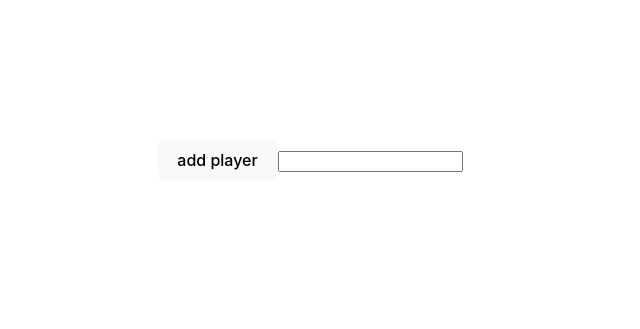
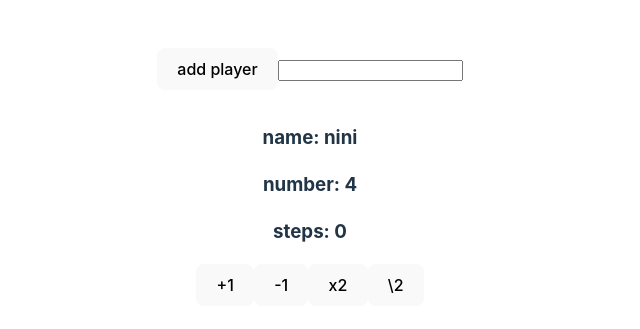
Before and after one commit to TalyaAlbeck/rotem-talya, a React (Vite) app in the folder react-project-2/: page / in a window 1280 px wide. Shown: the part 223-552 px from the top of the page, without its empty margins (330-970 px from the left). Built offline with nearby package versions, Linux system fonts and the light colour scheme.

Commit message:
game board without players yet

```diff
--- a/react-project-2/src/App.jsx
+++ b/react-project-2/src/App.jsx
@@ -3,6 +3,7 @@ import reactLogo from './assets/react.svg'
 import viteLogo from '/vite.svg'
 import './App.css'
 import AddPlayer from './component/add-player'
+import GameBoard from './component/game-board'
 
 function App() {
   // const [showAddPlayer, setShowAddPlayer] = useState("");
@@ -12,6 +13,7 @@ function App() {
   return (
     <>
        <AddPlayer />
+       <GameBoard userName="nini"/>
     </>
   )
 }
--- a/react-project-2/src/component/add-player.jsx
+++ b/react-project-2/src/component/add-player.jsx
@@ -4,12 +4,7 @@ import App from "../App";
 function AddPlayer() {
     const [inputValue, setInputValue] = useState("")
     const [usersArr, setUsersArr]= useState([])
-    // let playerName = document.getElementById("new-player");
-    // if (!localStorage.getItem()) {
-        // let userName = e.target.value;
-        // console.log(userName);
 
-    // }
     function hendleInputChange(e) {
         let userName = e.target.value;
         console.log(userName);
@@ -18,11 +13,9 @@ function AddPlayer() {
       }
 
       function addNewPlayer(){
-        //usersArr.push(inputValue);
-        setUsersArr([...usersArr,inputValue]);
+        // setUsersArr([...usersArr,inputValue]);
+        usersArr.push(inputValue)
         console.log('usersArr: ', usersArr);
-
-        // props.setInputValue();
 
       }
 
@@ -30,13 +23,10 @@ function AddPlayer() {
         <>
         <button onClick={addNewPlayer}>add player</button>
         <input type="text" id="new-player" onChange={hendleInputChange}></input>
+
         <h1>{usersArr}</h1>
         </>
     )
 }
 
-// export function addPlayerValue(){
-//     setShowAddPlayer(true);
-//   }
-
 export default AddPlayer;
--- /dev/null
+++ b/react-project-2/src/component/game-board.jsx
@@ -0,0 +1,25 @@
+import React, { useState } from "react";
+
+function GameBoard(props) {
+    const [number, setNumber] = useState(Math.floor(Math.random() * 100))
+    const [steps, setSteps] = useState(0)
+
+    if(number === 100) {
+        alert(`${props.userName} finished!`)
+    }
+
+    return (
+        <>
+        {/* <h1>name: {props.userName}</h1> */}
+        <h3>name: {props.userName}</h3>
+        <h3>number: {number}</h3>
+        <h3>steps: {steps}</h3>
+        <button onClick={() => {setNumber(number + 1); setSteps(steps + 1)}}>+1</button>
+        <button onClick={() => {setNumber(number - 1); setSteps(steps + 1)}}>-1</button>
+        <button onClick={() => {setNumber(number * 2); setSteps(steps + 1)}}>x2</button>
+        <button onClick={() => {setNumber(Math.floor(number / 2)); setSteps(steps + 1)}}>\2</button>
+        </>
+    )
+}
+
+export default GameBoard;
```
